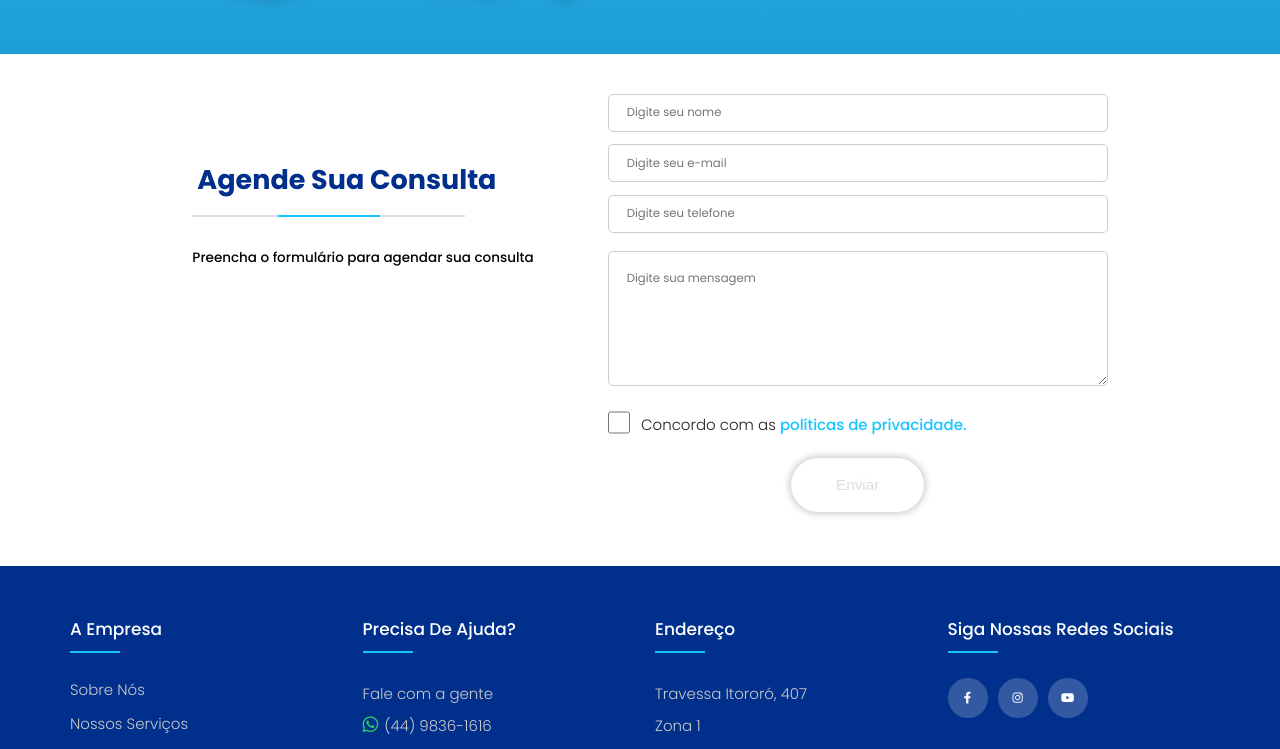
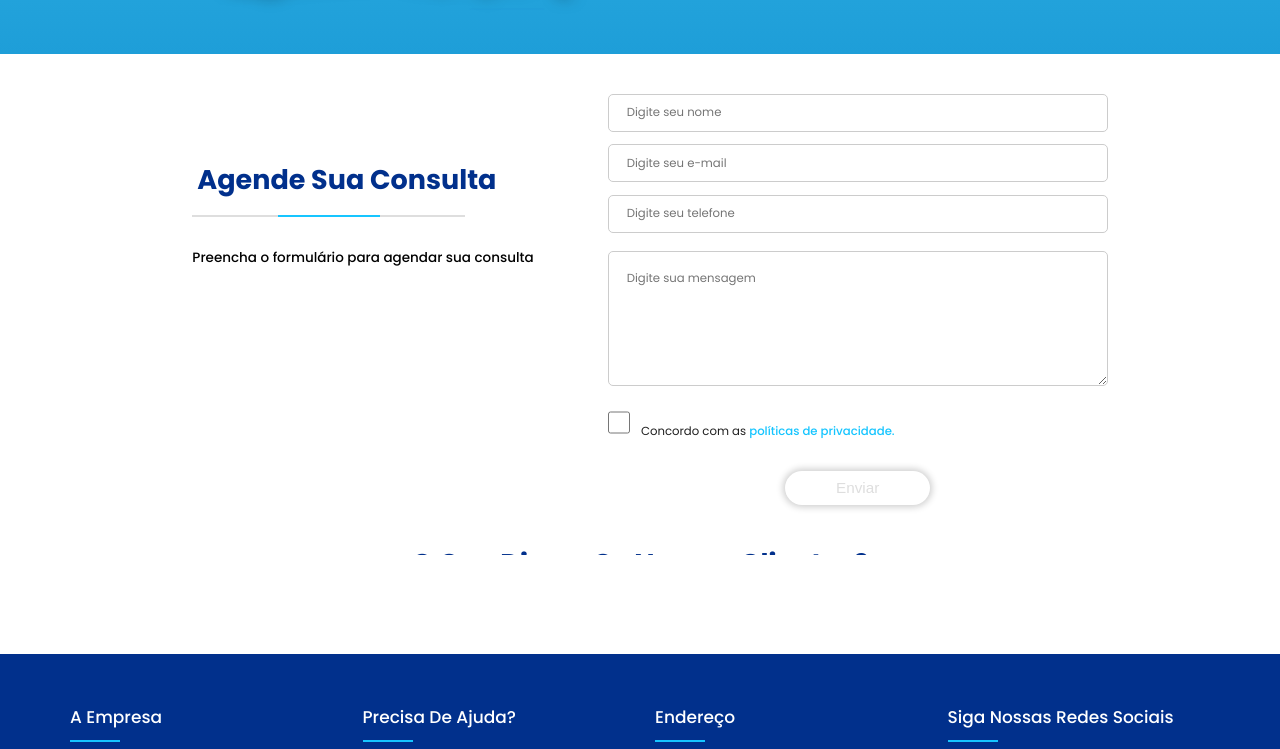
Before and after one commit to vitoraok1/orthopress-website, a React (Create React App) app: page / in a window 1280 px wide. Shown: the part 1783-2532 px from the top of the page. Built offline with nearby package versions, Linux system fonts and the light colour scheme.

Commit message:
creating reviews section

```diff
--- a/public/index.html
+++ b/public/index.html
@@ -41,4 +41,5 @@
       To create a production bundle, use `npm run build` or `yarn build`.
     -->
   </body>
+  <script src="https://static.elfsight.com/platform/platform.js" data-use-service-core defer></script>
 </html>
--- a/src/App.tsx
+++ b/src/App.tsx
@@ -7,6 +7,7 @@ import { Header } from './components/commons/Header';
 import { Banner } from './components/commons/Banner';
 import { Whatsapp } from './components/commons/Whatsapp';
 import { Form } from './components/commons/Form';
+import { Reviews } from './components/commons/Reviews';
 import Footer from './components/commons/Footer';
 
 import { cards } from './components-mock';
@@ -75,6 +76,7 @@ function App() {
      </div>
      <Banner />
      <Form />
+     <Reviews />
      <Footer />
     </div>
   );
--- a/src/components/commons/About/About.css
+++ b/src/components/commons/About/About.css
@@ -37,6 +37,10 @@
     background-color: var(--light-blue-color);
 }
 
+.know-more {
+  padding: 8px 51px;
+}
+
 @media (min-width: 992px) {
   .about-container {
     display: flex;
--- a/src/components/commons/About/About.tsx
+++ b/src/components/commons/About/About.tsx
@@ -14,7 +14,7 @@ export function About() {
         <br />Contamos com uma estrutura completa onde o paciente encontrará um atendimento reservado, individualizado e de qualidade.
         </p>
         <div className="btn-group more">
-          <a href="index.html" className="btn btn-white schedule">Saiba Mais</a>
+          <a href="index.html" className="btn btn-white schedule know-more">Saiba Mais</a>
         </div>
       </div>
       <div>
--- a/src/components/commons/Banner/Banner.css
+++ b/src/components/commons/Banner/Banner.css
@@ -18,6 +18,7 @@
 
 .service {
   margin-top: 2rem;
+  padding: 8px 51px;
 }
 
 @media (min-width: 768px) {
--- a/src/components/commons/Card/Card.css
+++ b/src/components/commons/Card/Card.css
@@ -6,9 +6,9 @@
     flex-direction: column;
     align-items: center;
     padding: 2vw;
-    background-color: #f5f5f5;
+    background-color: rgba(17, 17, 17, 0.05);
     margin-bottom: 3vh;
-    box-shadow: 2px 4px 6px rgba(0, 0, 0, 0.2);
+    /* box-shadow: 2px 4px 6px rgba(0, 0, 0, 0.2); */
 }
 
 .card-content {
@@ -65,7 +65,7 @@
     }
 
     .card-content a {
-        padding: 15px;
+        /* padding: 15px; */
         width: 150px;
         text-align: center;
         font-size: 1.5rem;
@@ -95,7 +95,7 @@
     }
 
     .card-content a {
-        padding: 13px;
+        /* padding: 13px; */
         width: 150px;
         text-align: center;
         font-size: 1.5rem;
--- a/src/components/commons/Footer/Footer.css
+++ b/src/components/commons/Footer/Footer.css
@@ -70,8 +70,7 @@ ul{
 	background-color: #ffffff;
 }
 
-span,
-.cellnumber {
+.info {
 	font-size: 15px;
 	font-weight: 300;
 	line-height: 32px;
--- a/src/components/commons/Footer/Footer.tsx
+++ b/src/components/commons/Footer/Footer.tsx
@@ -17,21 +17,21 @@ const Footer = () => {
 
             <div className="footer-col">
               <h4>Precisa de ajuda?</h4>
-              <span>Fale com a gente</span>
+              <span className="info">Fale com a gente</span>
               <br/>
-              <i className="fab fa-whatsapp" /><span>(44) 9836-1616</span>
+              <i className="fab fa-whatsapp" /><span className="info">(44) 9836-1616</span>
               <br/>
-              <span>WhatsApp Segunda à Sexta, das 09 às 19 horas.<br/> Sábado das 08 às 12 horas</span>
+              <span className="info">WhatsApp Segunda à Sexta, das 09 às 19 horas.<br/> Sábado das 08 às 12 horas</span>
             </div>
             <div className="footer-col">
               <h4>Endereço</h4>
-              <span>Travessa Itororó, 407</span>
+              <span className="info">Travessa Itororó, 407</span>
               <br/>
-              <span>Zona 1</span>
+              <span className="info">Zona 1</span>
               <br/>
-              <span>Cianorte-PR</span>
+              <span className="info">Cianorte-PR</span>
               <br />
-              <span>CEP 87200-113</span>
+              <span className="info">CEP 87200-113</span>
             </div>
 
             <div className="footer-col">
--- a/src/components/commons/Form/Form.css
+++ b/src/components/commons/Form/Form.css
@@ -94,7 +94,7 @@
 
 .send-btn-disabled {
     cursor:not-allowed;
-    padding: 2rem 5rem;
+    padding: 8px 51px;
     font-size: 1.7rem;
     border-radius: 3rem;
     display: inline-block;
--- /dev/null
+++ b/src/components/commons/Reviews/Reviews.css
@@ -0,0 +1,46 @@
+.review-container {
+  position: relative;
+}
+
+.reviews {
+  position: relative;
+  z-index: 1;
+}
+
+.rectangle {
+  position: absolute;
+  bottom: 0;
+  height: 45px;
+  width: 100%;
+  z-index: 2;
+  background-color: #ffffff;
+}
+
+.review-title {
+  font-size: 27px;
+  font-weight: 700;
+  margin-bottom: 1rem;
+}
+
+.review-line {
+  height: 2px;
+  width: 25%;
+  margin-right: auto;
+  margin-left: auto;
+  margin-bottom: 6rem;
+  background-color: var(--light-gray);
+  position: relative;
+}
+
+.review-line::after {
+  content: "";
+  position: absolute;
+  top: 0;
+  left: 50%;
+  -webkit-transform: translateX(-50%);
+  -ms-transform: translateX(-50%);
+  transform: translateX(-50%);
+  height: 100%;
+  width: 102px;
+  background-color: var(--light-blue-color);
+}
--- /dev/null
+++ b/src/components/commons/Reviews/Reviews.tsx
@@ -0,0 +1,14 @@
+import './Reviews.css';
+
+export default function Reviews () {
+  return (
+    <div className="review-container">
+      <h2 className="review-title">O que dizem os nossos clientes?</h2>
+      <div className="review-line" />
+      <div className="reviews">
+        <div className="elfsight-app-275d62a2-ae48-4ea2-8091-4bb0e5c739c6" />
+      </div>
+      <div className="rectangle" />
+    </div>
+  )
+}
--- /dev/null
+++ b/src/components/commons/Reviews/index.ts
@@ -0,0 +1,3 @@
+import Reviews from './Reviews';
+
+export { Reviews };
```
